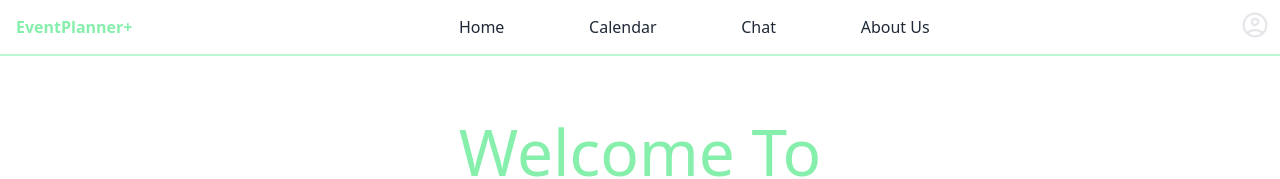
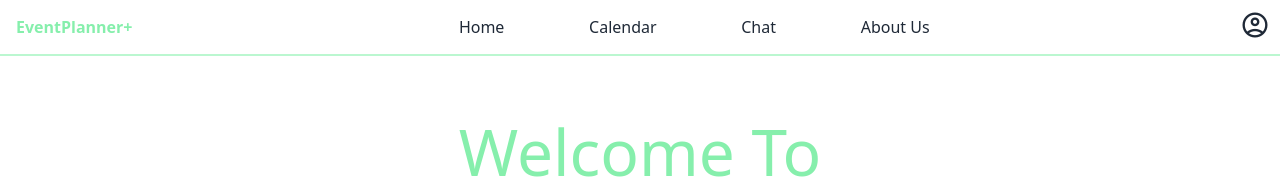
Before and after one commit to EvrardThibaud/event-planner, a Vue app: page / in a window 1280 px wide. Shown: the top 179 px of the page. Built offline with nearby package versions, Linux system fonts and the light colour scheme.

Commit message:
fix no message box hovering menu

```diff
--- a/src/App.vue
+++ b/src/App.vue
@@ -22,7 +22,7 @@ import Footer from "./components/Footer.vue";
     <NavBar />
 
     <RouterLink
-      class="hover:text-green-300 text-gray-200"
+      class="hover:text-green-300 "
       :to="{ name: 'GoogleAuth' }"
     >
       <span class="material-symbols-outlined text-3xl size-10">
--- a/src/views/Chat.vue
+++ b/src/views/Chat.vue
@@ -157,10 +157,6 @@ onMounted(() => {
   overflow: scroll;
 }
 
-#noMessage {
-  height: calc(80vh - 56px);
-}
-
 form {
   /* position: fixed; */
   width: 100%;
```
